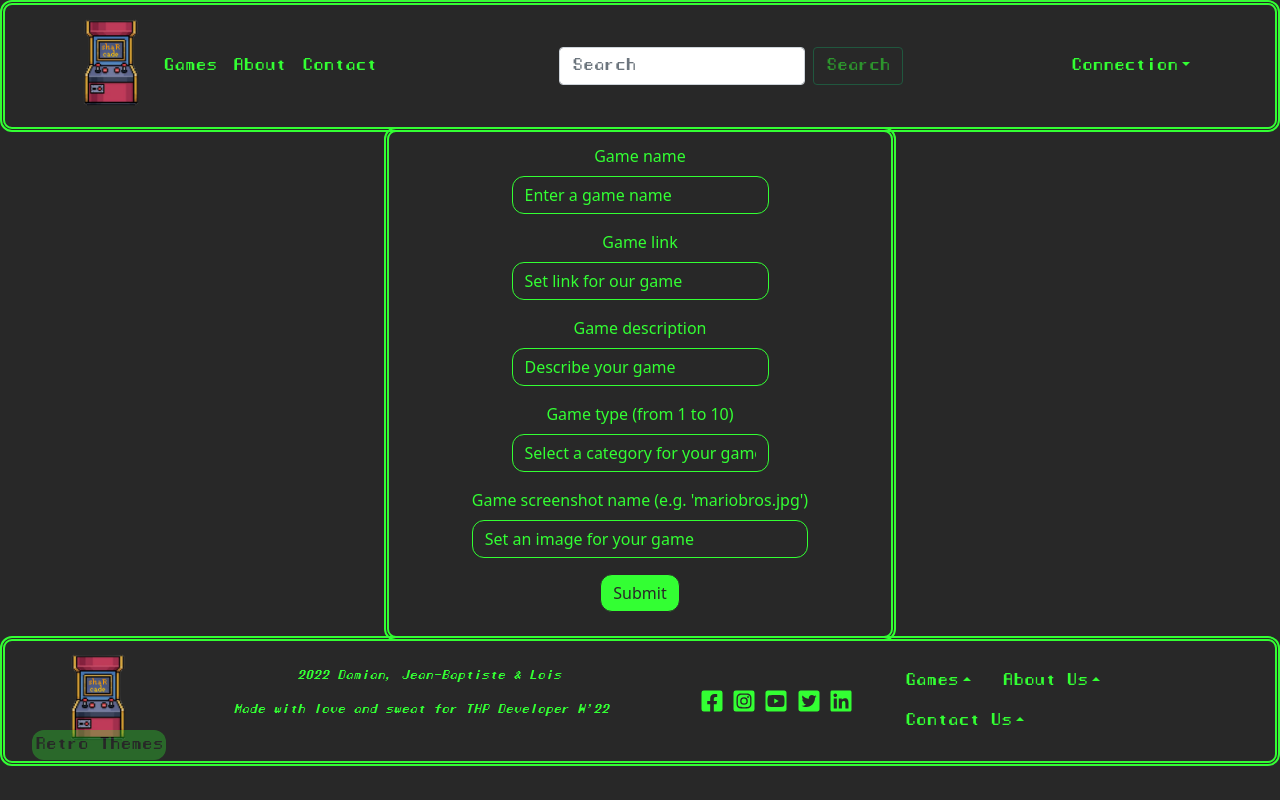
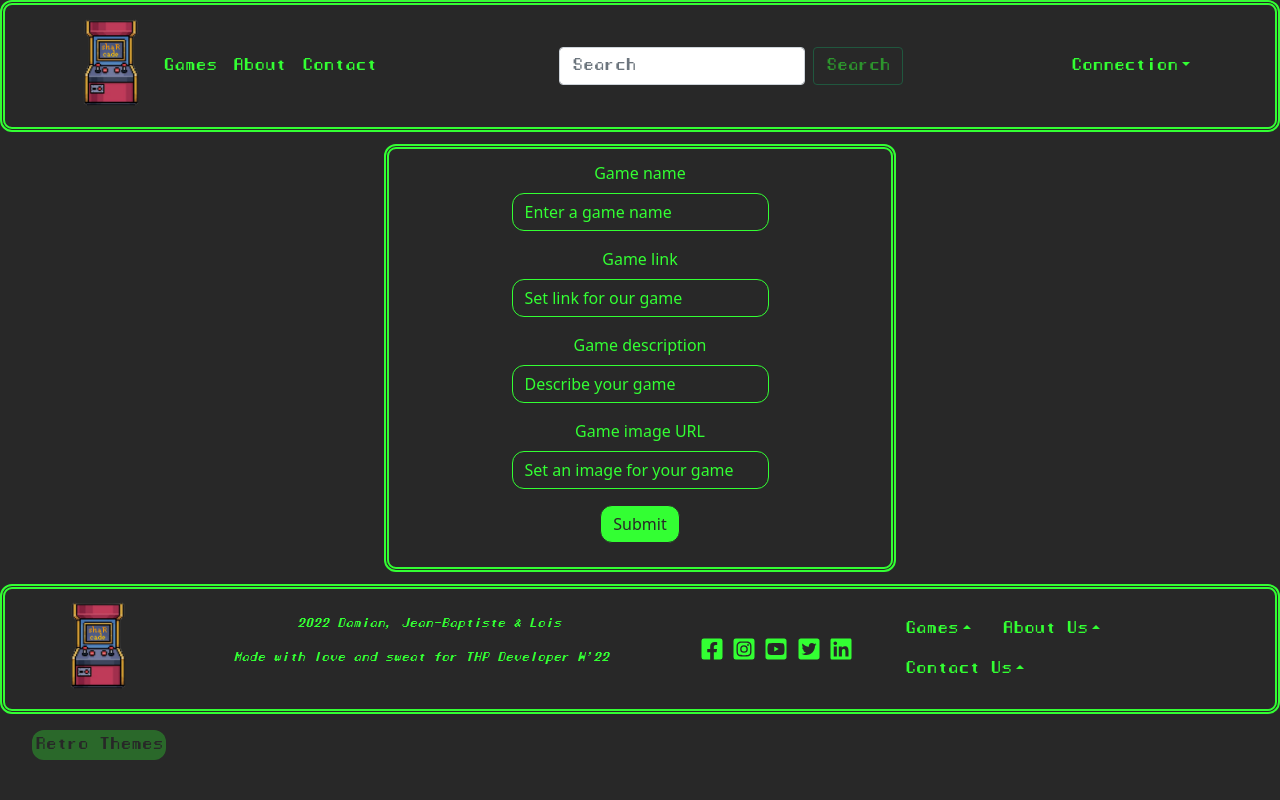
Before and after one commit to Teacher-droid/shaRcade_react, a React (Create React App) app: page /editordashboard in a window 1280 px wide. Built offline with nearby package versions, Linux system fonts and the light colour scheme.

Commit message:
newgame form centered. some fields setup by default for now.

```diff
--- a/src/components/NewGame/NewGame.css
+++ b/src/components/NewGame/NewGame.css
@@ -1,5 +1,5 @@
 .new-game-form-container {
-  height: 60vh;
+  height: 100%;
   display: flex;
   flex-direction: column;
   justify-content: center;
--- a/src/components/NewGame/NewGame.jsx
+++ b/src/components/NewGame/NewGame.jsx
@@ -9,7 +9,7 @@ const NewGame = () => {
     const [gameTitle, setGameTitle] = useState();
     const [gameUrl, setGameUrl] = useState();
     const [gameDescription, setGameDescription] = useState();
-    const [gameType, setGameType] = useState();
+    const [gameType, setGameType] = useState(1);
     const [imageUrl, setImageUrl] = useState();
     const [mobileReady, setMobileReady] = useState(false);
 
@@ -32,7 +32,7 @@ const NewGame = () => {
             "game_url": gameUrl,
             "game_descr": gameDescription,
             "game_type_id": gameType,
-            "mobile_ready": false,
+            "mobile_ready": mobileReady,
             "image_url": imageUrl
         }
     };
@@ -63,12 +63,12 @@ return (
     <Form.Label className="label">Game description</Form.Label>
     <Form.Control className="field" type="textarea" placeholder="Describe your game" onChange={(e) => setGameDescription(e.target.value)} />
     </Form.Group>
+{/*    <Form.Group className="mb-3" controlId="formSubmitGame">
+    <Form.Label className="label">Game type</Form.Label>
+    <Form.Control className="field" type="integer" placeholder="Select a category for your game" onChange={(e) => setGameType(e.target.value)} />
+    </Form.Group>*/}
     <Form.Group className="mb-3" controlId="formSubmitGame">
-    <Form.Label className="label">Game type (from 1 to 10)</Form.Label>
-    <Form.Control className="field" type="integer" placeholder="Select a category for your game" onChange={(e) => setGameType(e.target.value)} />
-    </Form.Group>
-    <Form.Group className="mb-3" controlId="formSubmitGame">
-    <Form.Label className="label">Game screenshot name (e.g. 'mariobros.jpg')</Form.Label>
+    <Form.Label className="label">Game image URL</Form.Label>
     <Form.Control className="field" type="input" placeholder="Set an image for your game" onChange={(e) => setImageUrl(e.target.value)} />
     </Form.Group>
 {/*    <Form.Group className="mb-3" controlId="formSubmitGame">
```
